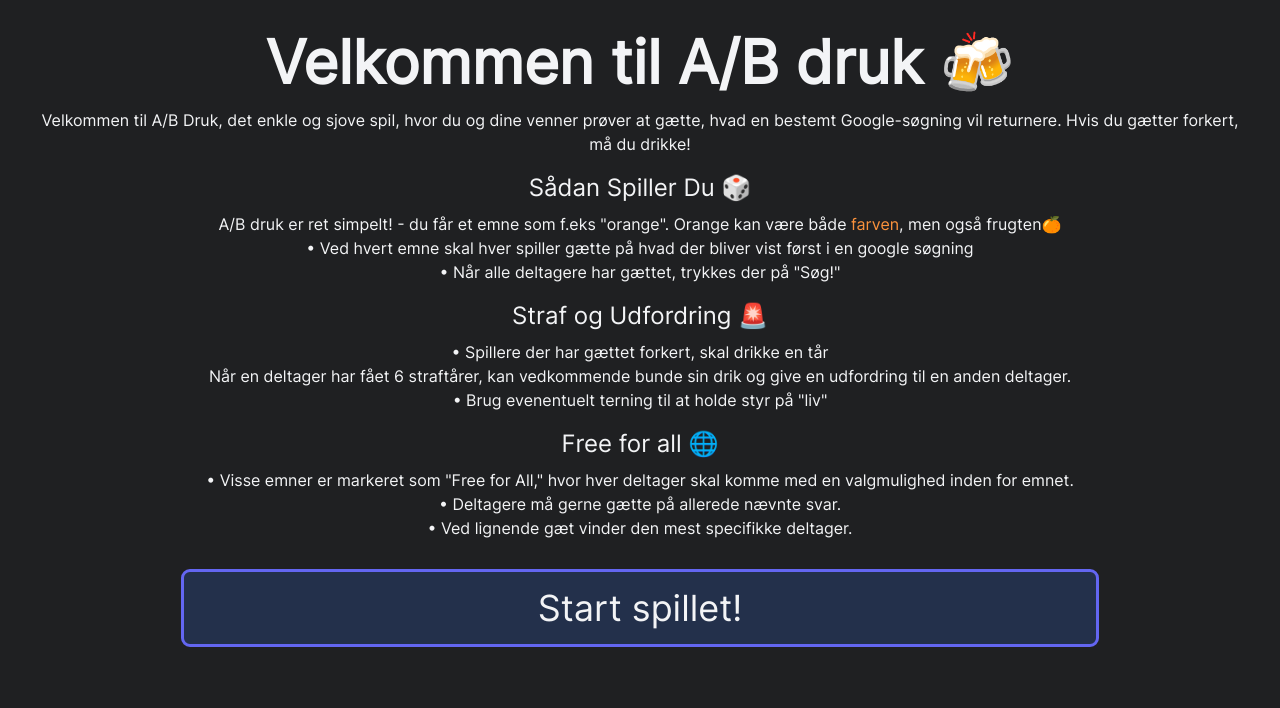
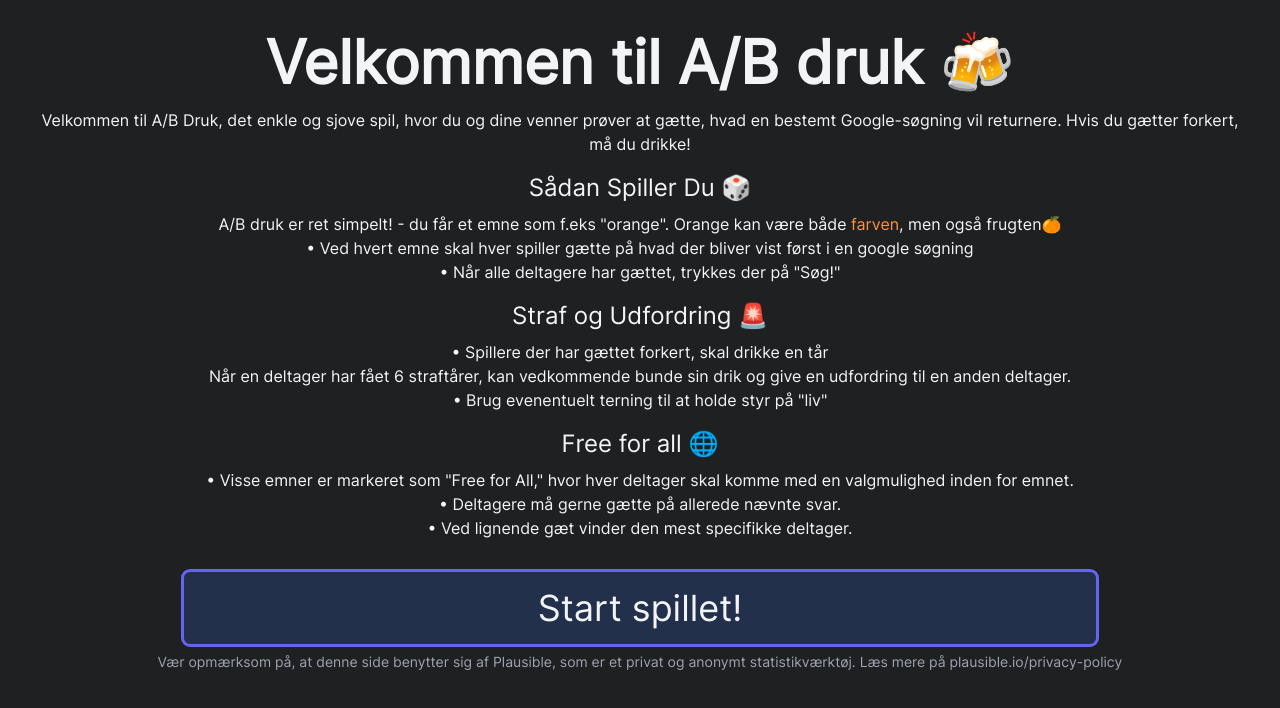
Before and after one commit to Julius-Bendt/abdruk, a Vue app: page / in a window 1280 px wide. Shown: the top 708 px of the page. Built offline with nearby package versions, Linux system fonts and the light colour scheme.

Commit message:
Added plausible

```diff
--- a/index.html
+++ b/index.html
@@ -5,6 +5,7 @@
     <link rel="icon" href="/favicon.ico">
     <meta name="viewport" content="width=device-width, initial-scale=1.0">
     <title>A/B druk</title>
+    <script defer data-domain="ab.jub.dk" src="https://ab.jub.dk/js/script.pageview-props.tagged-events.js"></script>
   </head>
   <body>
     <div id="app"></div>
--- a/src/views/HomeView.vue
+++ b/src/views/HomeView.vue
@@ -46,6 +46,11 @@
       >
         Start spillet!
       </button>
+      <p class="text-sm text-gray-400 mt-2">
+        Vær opmærksom på, at denne side benytter sig af Plausible, som er et privat og anonymt
+        statistikværktøj. Læs mere på
+        <a href="analytics.wip.dk/privacy-policy" target="_blank">plausible.io/privacy-policy</a>
+      </p>
     </div>
   </main>
 </template>
```
Also changed, not shown: 1 other file (tests, documents, lock files or other folders).
